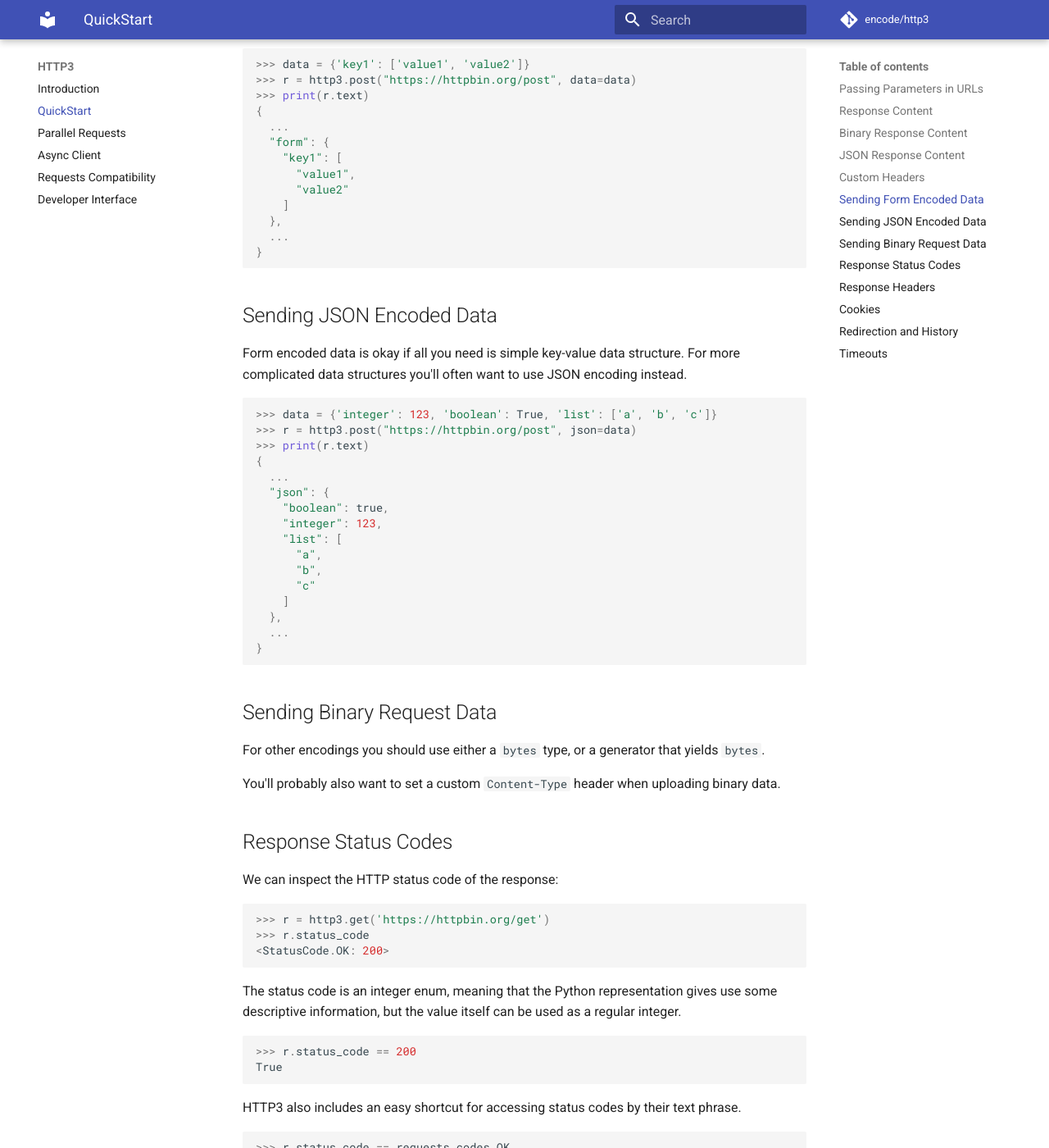
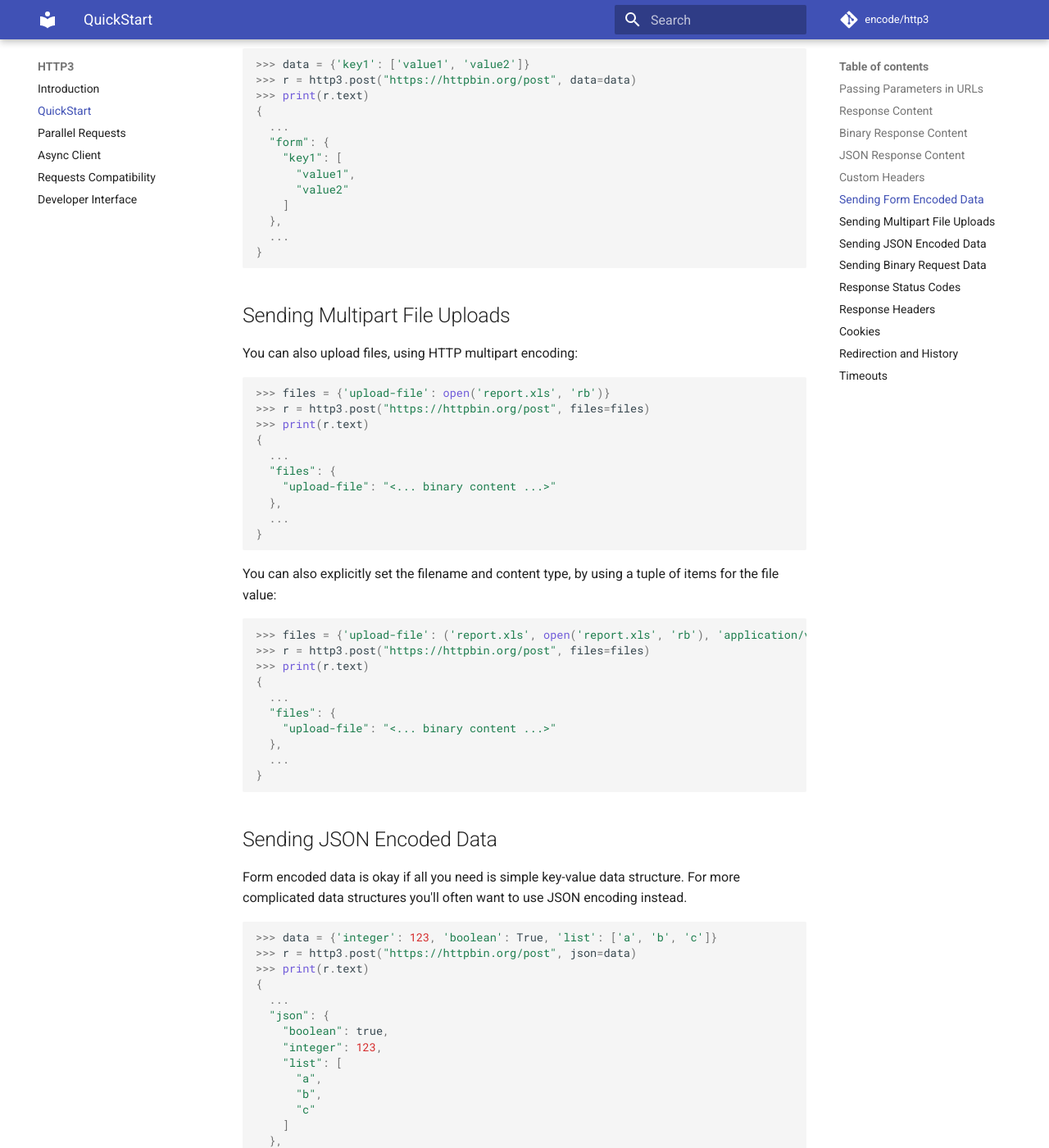
Before and after one commit to WorldStar0126/httpx, an MkDocs documentation site: the page built from docs/quickstart.md, in a window 1280 px wide and 1400 px high, scrolled down 2929 px. Shown: the whole window at 82% size. Built offline with MkDocs 1.6.1 and Material for MkDocs 9.7.7, drawn with Linux system fonts in a browser that asks for light colours; comment, search, counter and statistics services are not loaded.

Commit message:
Add multipart docs

````diff
--- a/docs/quickstart.md
+++ b/docs/quickstart.md
@@ -156,6 +156,39 @@ Form encoded data can also include multiple values form a given key.
       "value1",
       "value2"
     ]
+  },
+  ...
+}
+```
+
+## Sending Multipart File Uploads
+
+You can also upload files, using HTTP multipart encoding:
+
+```python
+>>> files = {'upload-file': open('report.xls', 'rb')}
+>>> r = http3.post("https://httpbin.org/post", files=files)
+>>> print(r.text)
+{
+  ...
+  "files": {
+    "upload-file": "<... binary content ...>"
+  },
+  ...
+}
+```
+
+You can also explicitly set the filename and content type, by using a tuple
+of items for the file value:
+
+```python
+>>> files = {'upload-file': ('report.xls', open('report.xls', 'rb'), 'application/vnd.ms-excel')}
+>>> r = http3.post("https://httpbin.org/post", files=files)
+>>> print(r.text)
+{
+  ...
+  "files": {
+    "upload-file": "<... binary content ...>"
   },
   ...
 }
````
Also changed, not shown: README.md (+1 -1 lines), docs/index.md (+1 -1 lines).
